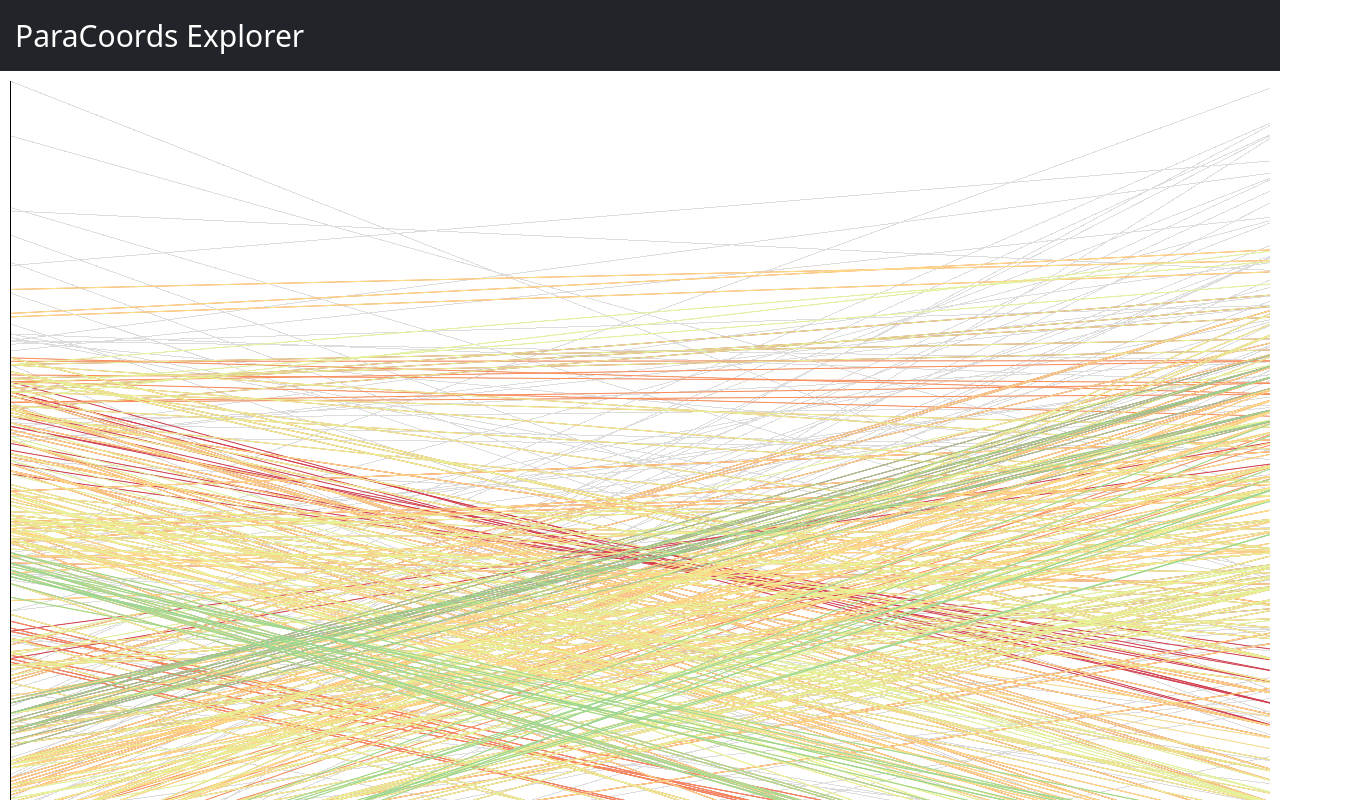
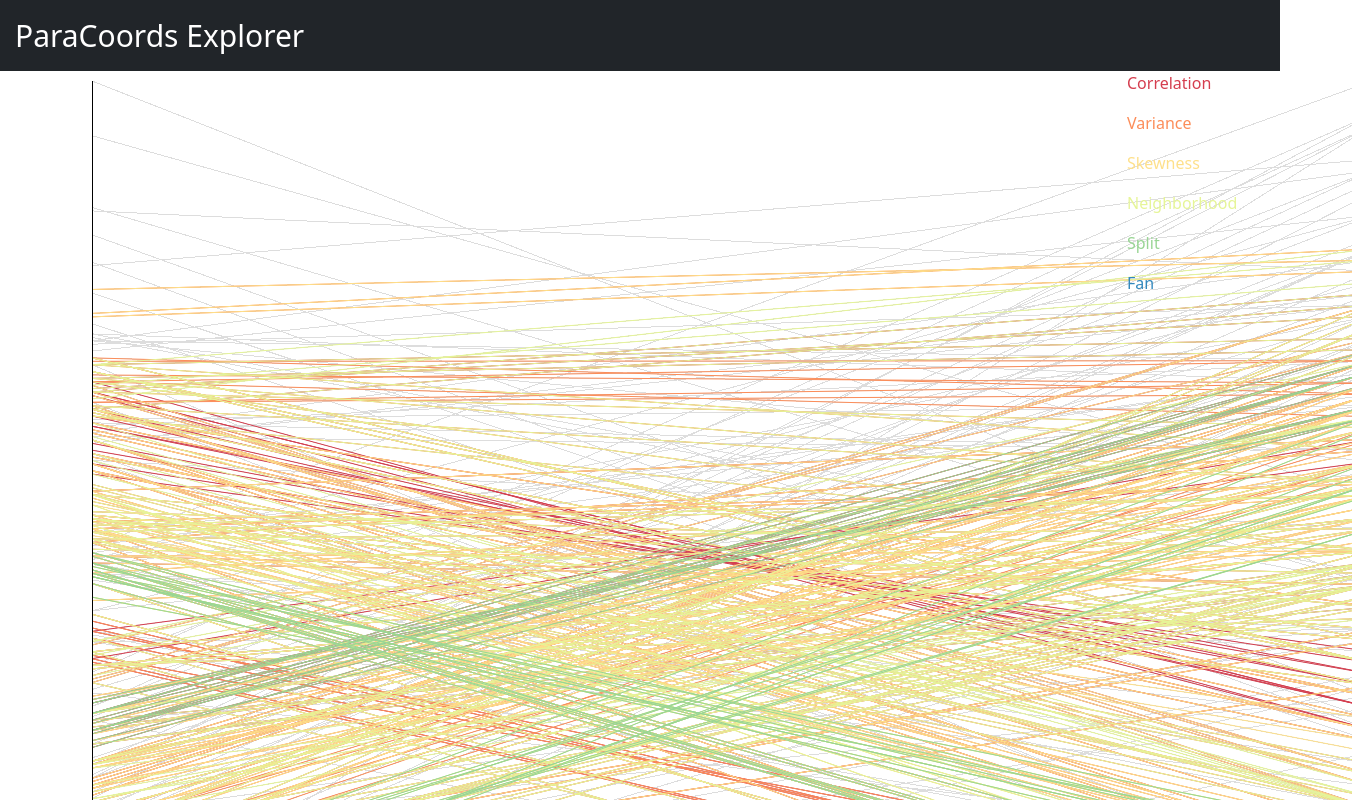
Before and after one commit to tyagi-iiitv/PC-Expo, a React (Create React App) app: page / in a window 1280 px wide. Shown: the top 800 px of the page, 1362 px wide, since content can reach past the window. Built offline with nearby package versions, Linux system fonts and the light colour scheme; no server answers.

Commit message:
Added a legend

```diff
--- a/src/App.js
+++ b/src/App.js
@@ -1,5 +1,5 @@
 import './App.css';
-import { Navbar, NavbarBrand } from 'react-bootstrap';
+import { Navbar, NavbarBrand, Container, Row, Col } from 'react-bootstrap';
 import {GeneratePCP} from './components';
 import { Component } from 'react';
 import data from './components/pcp/cars.csv';
@@ -31,9 +31,21 @@ export default class App extends Component{
             ParaCoords Explorer
           </NavbarBrand>
         </Navbar>
-        <div>
-          <GeneratePCP data={this.state.data}/>
-        </div>
+        <Container>
+          <Row>
+            <Col md={11}>
+              <GeneratePCP data={this.state.data}/>
+            </Col>
+            <Col md={1}>
+              <p style={{color: "#d53e4f"}}> Correlation</p>
+              <p style={{color: "#fc8d59"}}> Variance</p>
+              <p style={{color: "#fee08b"}}> Skewness</p>
+              <p style={{color: "#e6f598"}}> Neighborhood</p>
+              <p style={{color: "#99d594"}}> Split</p>
+              <p style={{color: "#3288bd"}}> Fan</p>
+            </Col>
+          </Row>
+        </Container>
       </div>
     );
   }
--- a/src/components/pcp/pcp.module.scss
+++ b/src/components/pcp/pcp.module.scss
@@ -22,22 +22,18 @@
 .variance path {
     fill: none;
     stroke: #fc8d59
-
 }
 .skewness path {
     fill: none;
     stroke: #fee08b
-
 }
 .neigh path {
     fill: none;
     stroke: #e6f598
-
 }
 .split path {
     fill: none;
     stroke: #99d594
-
 }
 .fan path {
     fill: none;
```
